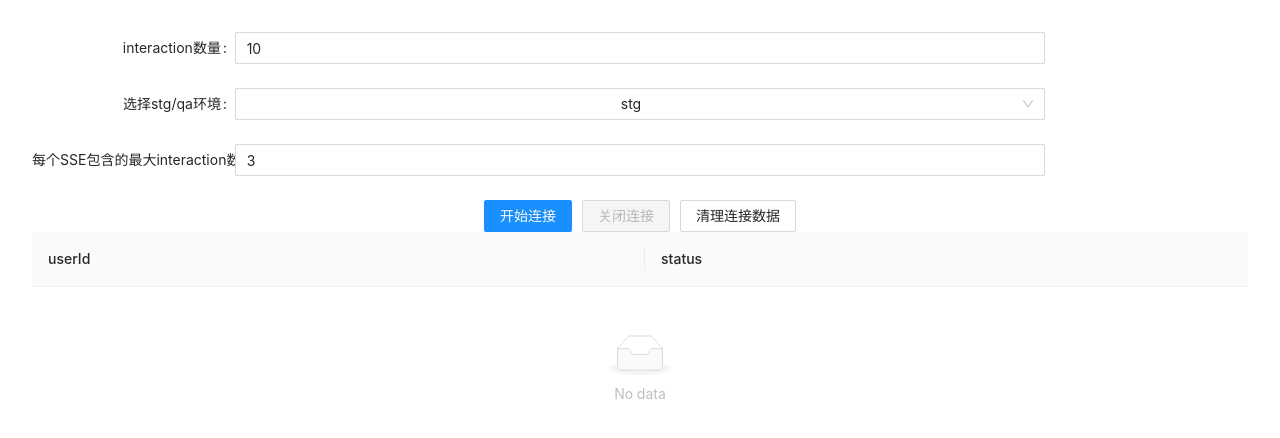
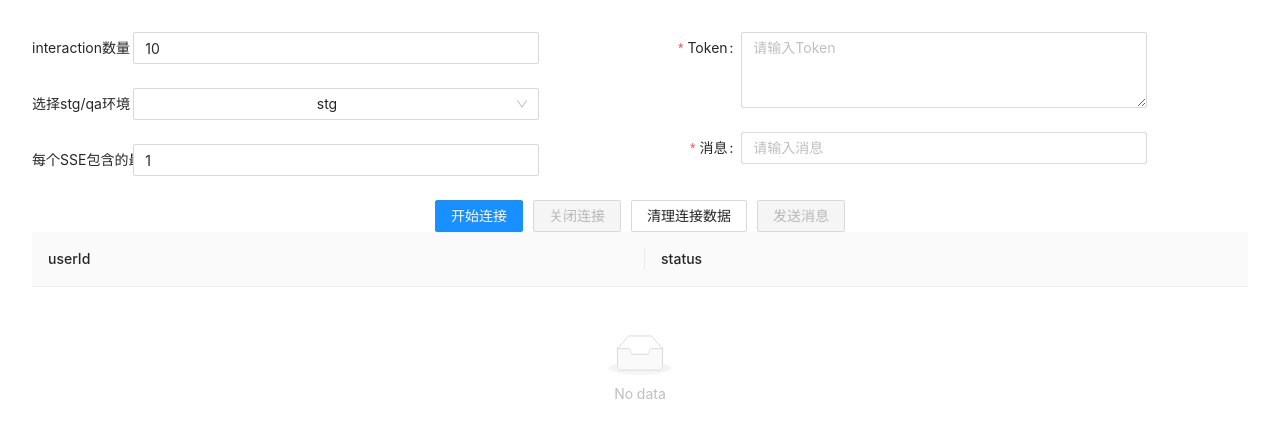
Before and after one commit to TD-XiPengZhao/sse-performance-testing, a React (Vite) app: page / in a window 1280 px wide. Shown: the top 438 px of the page. Built offline with nearby package versions, Linux system fonts and the light colour scheme.

Commit message:
add send message

```diff
--- a/src/App.jsx
+++ b/src/App.jsx
@@ -1,28 +1,31 @@
-import React, { useState } from "react";
-import reactLogo from "./assets/react.svg";
-import { Button, InputNumber, Form, Select, Tag, Table } from "antd";
+import React, { useEffect, useState } from "react";
+import { Button, Form, Tag, Table, Input, Row, Col } from "antd";
 import SSESdk from "./server-sent-events";
 import generateUrl from "./common/generateUrl";
+import SSEconfigFrom from "./commpents/SSEConfig";
+import sendMessage from "./common/sendMessage";
 import "./App.css";
 
-const { Option } = Select;
+const { TextArea } = Input;
 
 function App() {
   const [sseSdks, setSseSdks] = useState([]);
-  const [env, setEnv] = useState("stg");
-  const [interactionCount, setInteractionCount] = useState(10);
-  const [splitCount, setSplitCount] = useState(3);
+  const [sseConfig, setSseConfig] = useState({
+    env: "stg",
+    interactionCount: 10,
+    splitCount: 1,
+  });
+  const [message, setMessage] = useState("");
+  const [token, setToken] = useState("");
   const [status, setStatus] = useState(false);
   const [userIds, setUserIds] = useState([]);
+  const [interactions, setInteractions] = useState([]);
 
   const startConnections = () => {
     let sseSdks = [];
-    const { urls, user_ids } = generateUrl({
-      interactionCount,
-      env,
-      splitCount,
-    });
+    const { urls, user_ids, interactions } = generateUrl(sseConfig);
     setUserIds(user_ids);
+    setInteractions(interactions);
     urls.forEach((url) => {
       const sseSdk = new SSESdk(url);
       sseSdks.push(sseSdk);
@@ -64,42 +67,75 @@ function App() {
 
   const data = userIds.map((userId) => {
     return {
+      key: userId,
       userId,
       status,
     };
   });
 
+  const [formInstance] = Form.useForm();
+  const submit = () => {
+    // 点击 验证表单信息
+    formInstance.validateFields().then((vals) => {
+      console.log(vals);
+      sendMessage({
+        ...vals,
+        ...{ interactionId: interactions[0], env: sseConfig.env },
+      });
+    });
+  };
+  useEffect(() => {
+    setToken(sessionStorage.getItem("token"));
+  }, [setToken]);
+
   return (
     <div className="App">
+      <Row>
+        <Col span={12}>
+          <SSEconfigFrom
+            sseConfig={sseConfig}
+            setSseConfig={setSseConfig}
+          ></SSEconfigFrom>
+        </Col>
+
+        <Col span={12}>
           <Form
             labelCol={{ span: 4 }}
+            form={formInstance}
             wrapperCol={{ span: 16 }}
-        initialValues={{ interactionCount, env, splitCount }}
+            initialValues={{ token: sessionStorage.getItem("token"), message }}
           >
-        <Form.Item label="interaction数量" name="interactionCount">
-          <InputNumber
+            <Form.Item
+              label="Token"
+              name="token"
+              rules={[{ required: true, message: "Please input token" }]}
+            >
+              <TextArea
                 style={{ width: "100%" }}
-            onChange={setInteractionCount}
-            placeholder="请输入要创建的interaction数量"
+                rows={3}
+                placeholder="请输入Token"
+                onChange={(event) => {
+                  setToken(event.target.value);
+                }}
               />
             </Form.Item>
-
-        <Form.Item label="选择stg/qa环境" name="env" defaultValue={env}>
-          <Select onChange={setEnv} placeholder="请选择stg环境或者qa环境">
-            <Option value="stg">stg</Option>
-            <Option value="qa">qa</Option>
-          </Select>
-        </Form.Item>
-
-        <Form.Item label="每个SSE包含的最大interaction数" name="splitCount">
-          <InputNumber
-            max={50}
+            <Form.Item
+              label="消息"
+              name="message"
+              rules={[{ required: true, message: "Please input message" }]}
+            >
+              <Input
                 style={{ width: "100%" }}
-            onChange={setSplitCount}
-            placeholder="请输入每个SSE包含的最大interaction数"
+                placeholder="请输入消息"
+                onChange={(event) => {
+                  setMessage(event.target.value);
+                }}
               />
             </Form.Item>
           </Form>
+        </Col>
+      </Row>
+
       <Button
         style={{ margin: "0px 5px" }}
         disabled={status}
@@ -124,6 +160,16 @@ function App() {
       >
         清理连接数据
       </Button>
+
+      <Button
+        style={{ margin: "0px 5px" }}
+        disabled={!status}
+        onClick={() => {
+          submit();
+        }}
+      >
+        发送消息
+      </Button>
       <Table columns={columns} dataSource={data} />
     </div>
   );
--- a/src/common/generateUrl.js
+++ b/src/common/generateUrl.js
@@ -30,6 +30,7 @@ function generateUrl({ interactionCount, env = "stg", splitCount = 50 }) {
   return {
     urls,
     user_ids,
+    interactions,
   };
 }
 
--- /dev/null
+++ b/src/common/sendMessage.js
@@ -0,0 +1,45 @@
+export default function sendMessage({ interactionId, message, token, env }) {
+  console.log(
+    `interactionId:${interactionId},message:${message},token:${token},`
+  );
+  const params = {
+    interaction_id: interactionId,
+    message_id: "53aa61c9-85f3-47cc-b867-4dec4427cf2f",
+    content: message,
+    status: null,
+    tags: null,
+    channel_metadata: {},
+    from_metadata: null,
+    to_metadata: null,
+    interaction_metadata: null,
+    contact_id: "test_for_sse@talkdesk.com",
+    occur_at: null,
+    channel: "DIGITAL_CONNECT",
+    direction: "INBOUND",
+    from: "test_for_sse@talkdesk.com",
+    to: ["test"],
+    account_id: null,
+    is_virtual_agent: false,
+  };
+
+  const url =
+    env === "stg"
+      ? `https://api.talkdeskstg.com/cds/messages`
+      : `https://api.talkdeskqa.com/cds/messages`;
+
+  let requestInstance = new Request(url, {
+    method: "post",
+    headers: {
+      "Content-Type": "application/json;charset=utf-8",
+      authorization: `Bearer ${token}`,
+    },
+    body: JSON.stringify(params),
+  });
+
+  fetch(requestInstance).then((response) => {
+    let result = response.json();
+    result.then((res) => {
+      console.log(res);
+    });
+  });
+}
--- /dev/null
+++ b/src/commpents/SSEConfig.jsx
@@ -0,0 +1,49 @@
+import React, { useEffect, useState } from "react";
+import { InputNumber, Form, Select } from "antd";
+
+const { Option } = Select;
+
+function SSEconfigFrom({ sseConfig, setSseConfig }) {
+  const [env, setEnv] = useState(sseConfig.env);
+  const [interactionCount, setInteractionCount] = useState(
+    sseConfig.interactionCount
+  );
+  const [splitCount, setSplitCount] = useState(sseConfig.splitCount);
+
+  useEffect(() => {
+    setSseConfig({ env, interactionCount, splitCount });
+  }, [env, interactionCount, splitCount]);
+  return (
+    <Form
+      labelCol={{ span: 4 }}
+      wrapperCol={{ span: 16 }}
+      initialValues={{ interactionCount, env, splitCount }}
+    >
+      <Form.Item label="interaction数量" name="interactionCount">
+        <InputNumber
+          style={{ width: "100%" }}
+          onChange={setInteractionCount}
+          placeholder="请输入要创建的interaction数量"
+        />
+      </Form.Item>
+
+      <Form.Item label="选择stg/qa环境" name="env" defaultValue={env}>
+        <Select onChange={setEnv} placeholder="请选择stg环境或者qa环境">
+          <Option value="stg">stg</Option>
+          <Option value="qa">qa</Option>
+        </Select>
+      </Form.Item>
+
+      <Form.Item label="每个SSE包含的最大interaction数" name="splitCount">
+        <InputNumber
+          max={50}
+          style={{ width: "100%" }}
+          onChange={setSplitCount}
+          placeholder="请输入每个SSE包含的最大interaction数"
+        />
+      </Form.Item>
+    </Form>
+  );
+}
+
+export default SSEconfigFrom;
```
Lines whose indentation alone changed are shown as unchanged.
